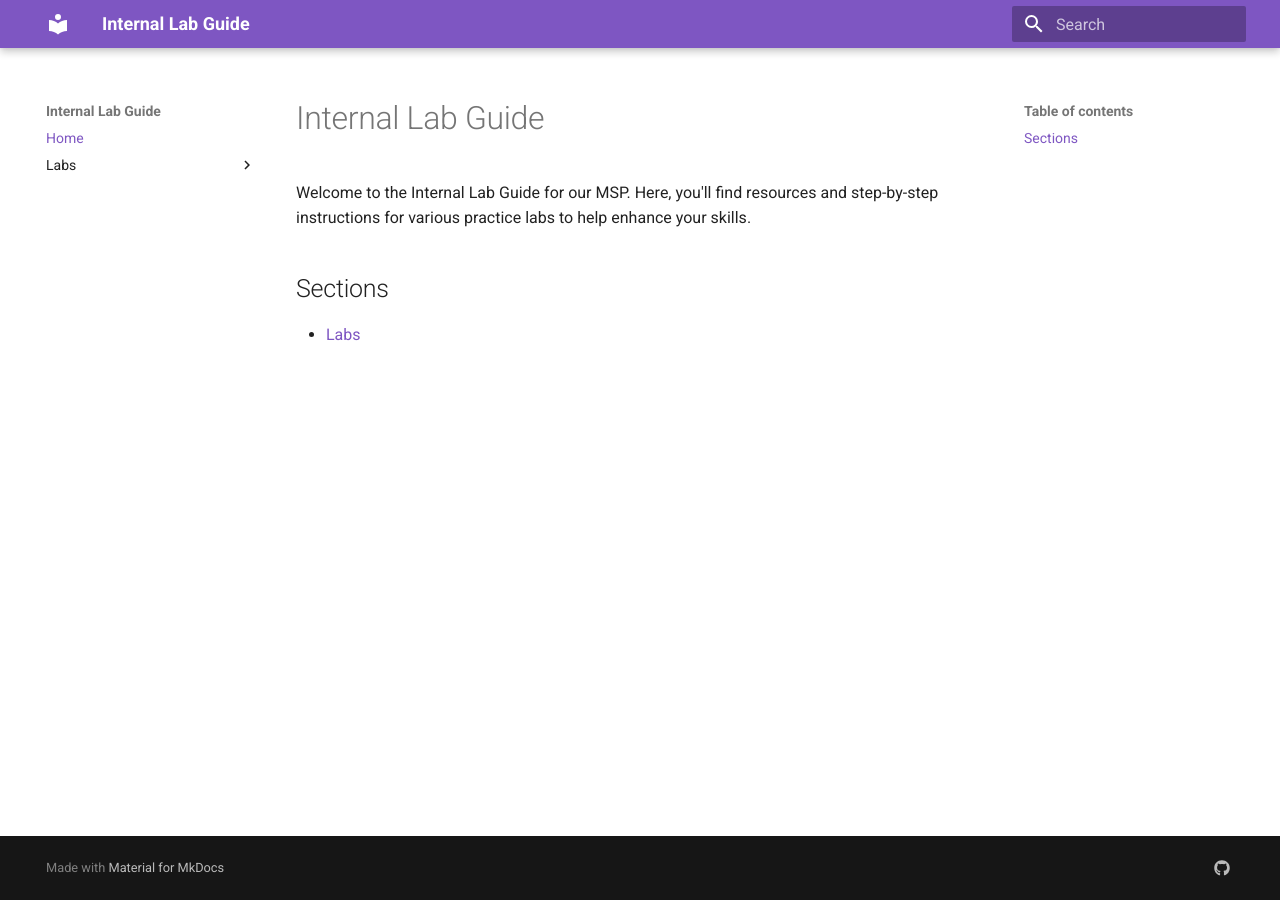
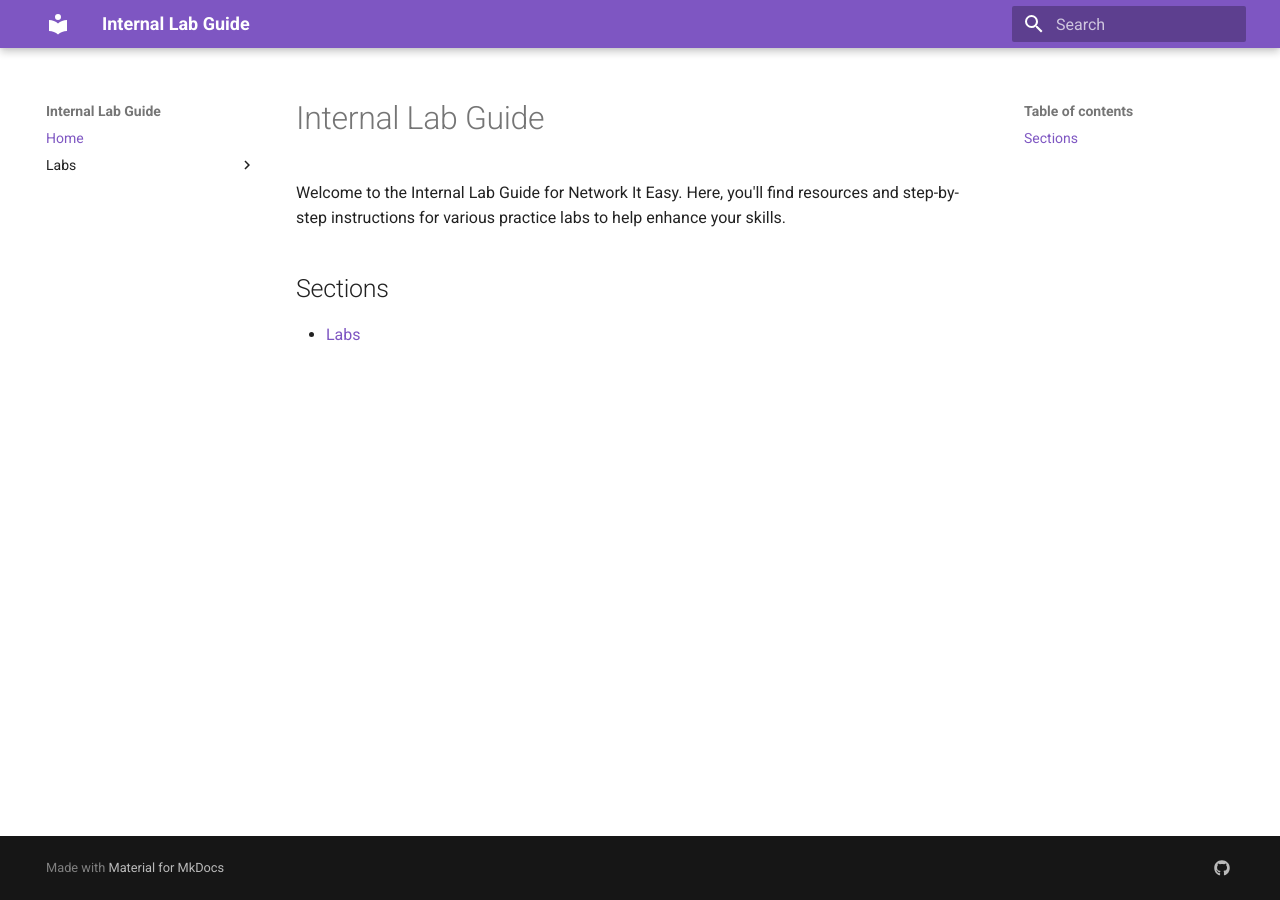
Before and after one commit to niegit/nie-lab-mkdocs, an MkDocs documentation site: the page built from docs/index.md, in a window 1280 px wide. Built offline with MkDocs 1.6.1 and Material for MkDocs 9.7.7, drawn with Linux system fonts in a browser that asks for light colours.

Commit message:
Updating Branding

```diff
--- a/docs/index.md
+++ b/docs/index.md
@@ -1,6 +1,6 @@
 # Internal Lab Guide
 
-Welcome to the Internal Lab Guide for our MSP. Here, you'll find resources and step-by-step instructions for various practice labs to help enhance your skills.
+Welcome to the Internal Lab Guide for Network It Easy. Here, you'll find resources and step-by-step instructions for various practice labs to help enhance your skills.
 
 ## Sections
 - [Labs](labs/networking/overview.md)
--- a/mkdocs.yml
+++ b/mkdocs.yml
@@ -1,6 +1,6 @@
 site_name: Internal Lab Guide
-site_description: A guide for practice labs within our MSP.
-site_author: Leap IT
+site_description: A guide for practice labs within NIE.
+site_author: Network It Easy
 theme:
   name: material
 nav:
@@ -15,7 +15,7 @@
 extra:
   social:
     - icon: fontawesome/brands/github
-      link: https://github.com/dlepi24/mkdocs-leapit
+      link: https://github.com/nie-git/nie-labs-mkdocs
   palette:
     primary: deep purple
     accent: cyan
```
Also changed, not shown: site/index.html.
